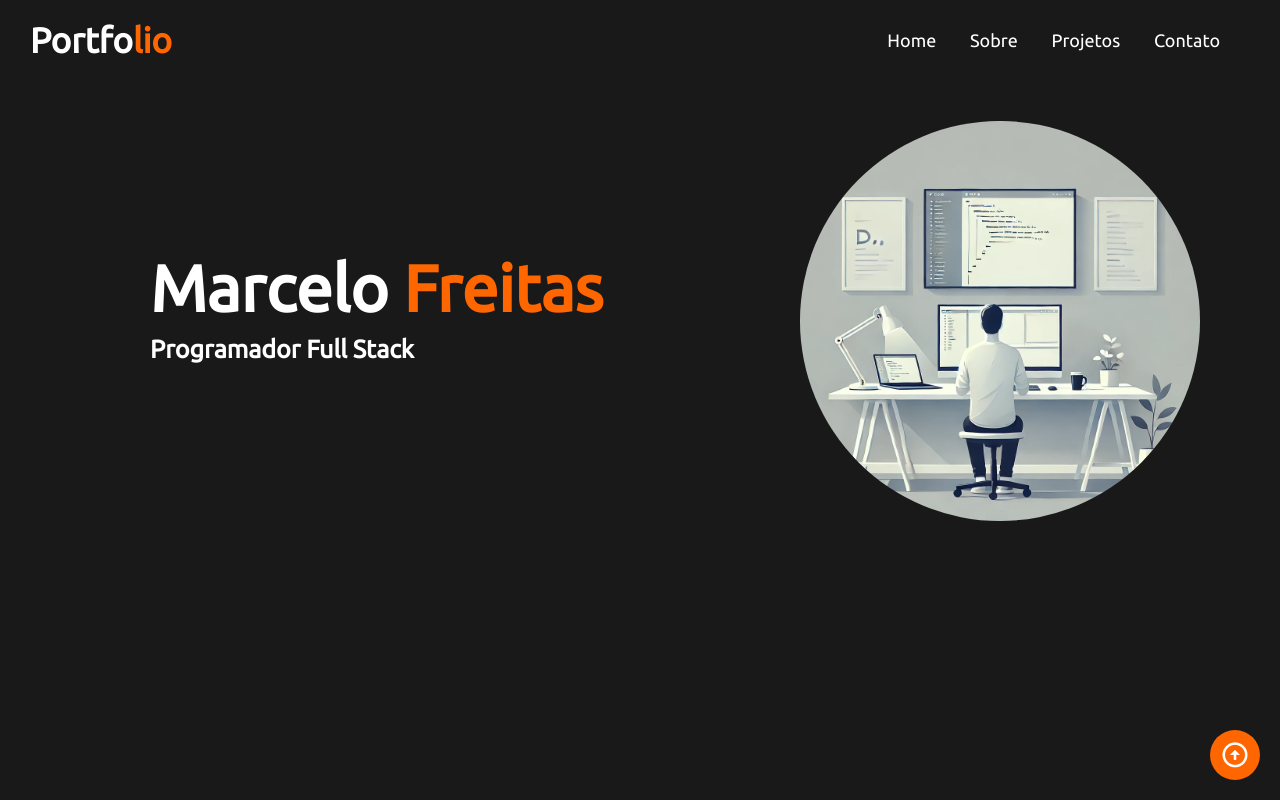
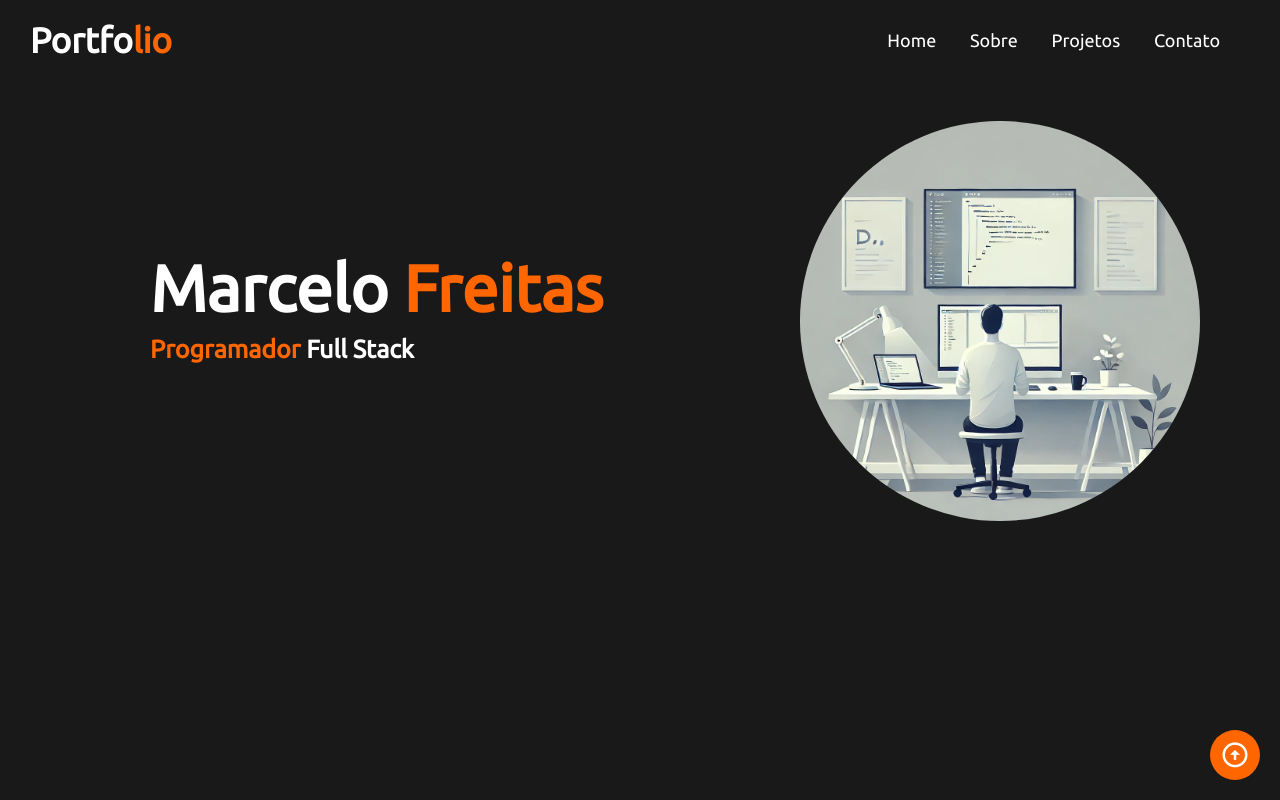
Before and after one commit to marcelodfreitas/portifolio, a plain HTML site: page index.html in a window 1280 px wide. Shown: the top 800 px of the page. Drawn offline with nearby package versions, Linux system fonts and the light colour scheme.

Commit message:
alteração index

```diff
--- a/index.html
+++ b/index.html
@@ -21,7 +21,7 @@
 
         <div id="home" class="nome">
             <h1>Marcelo <span>Freitas</span></h1>
-            <h3>Programador Full Stack</h3>
+            <h3><span>Programador</span> Full Stack</h3>
         </div>
         <img src="./img/imagem.webp" alt="imagem fullstack" class="imagem">
     </div>
```
